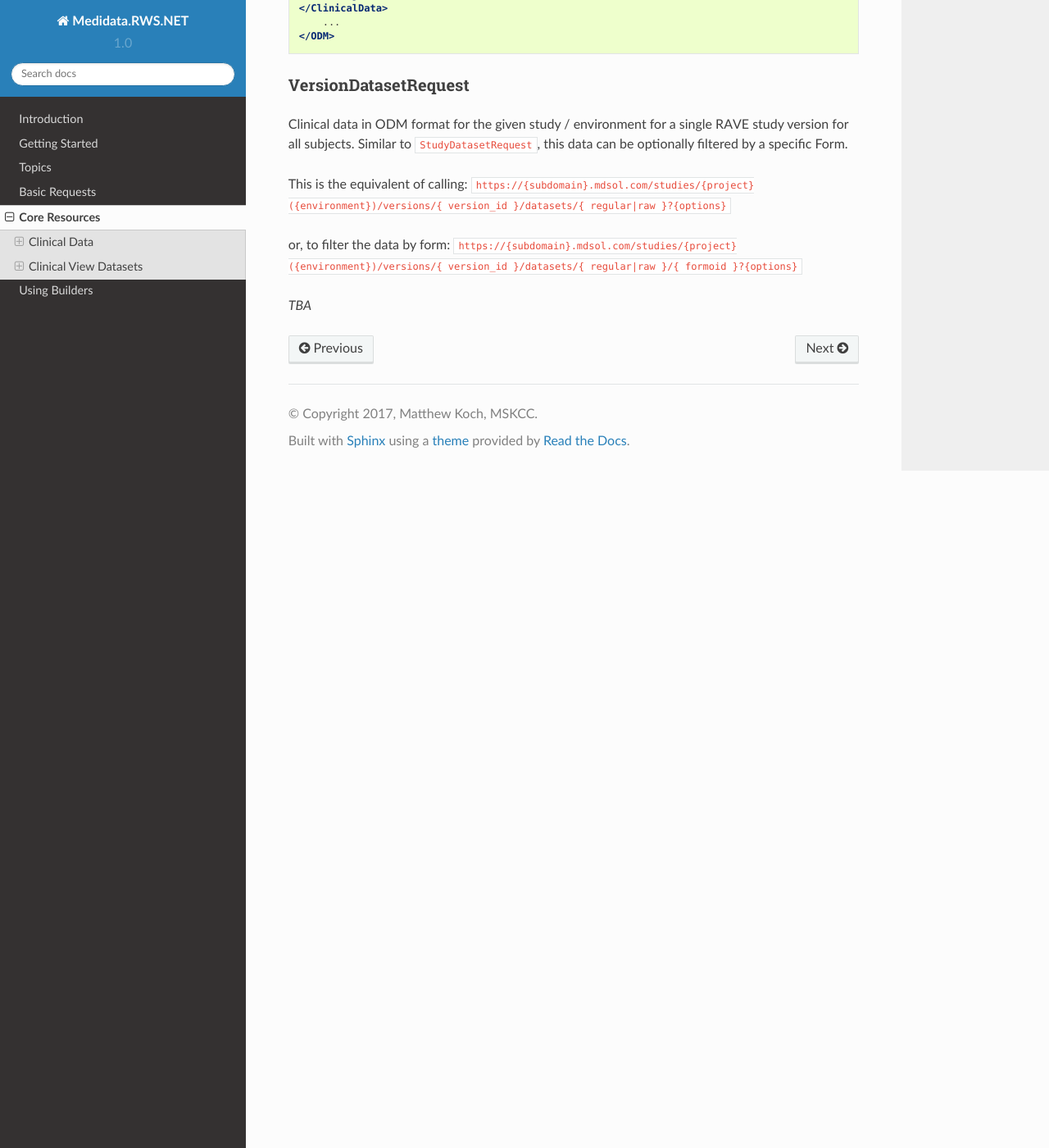
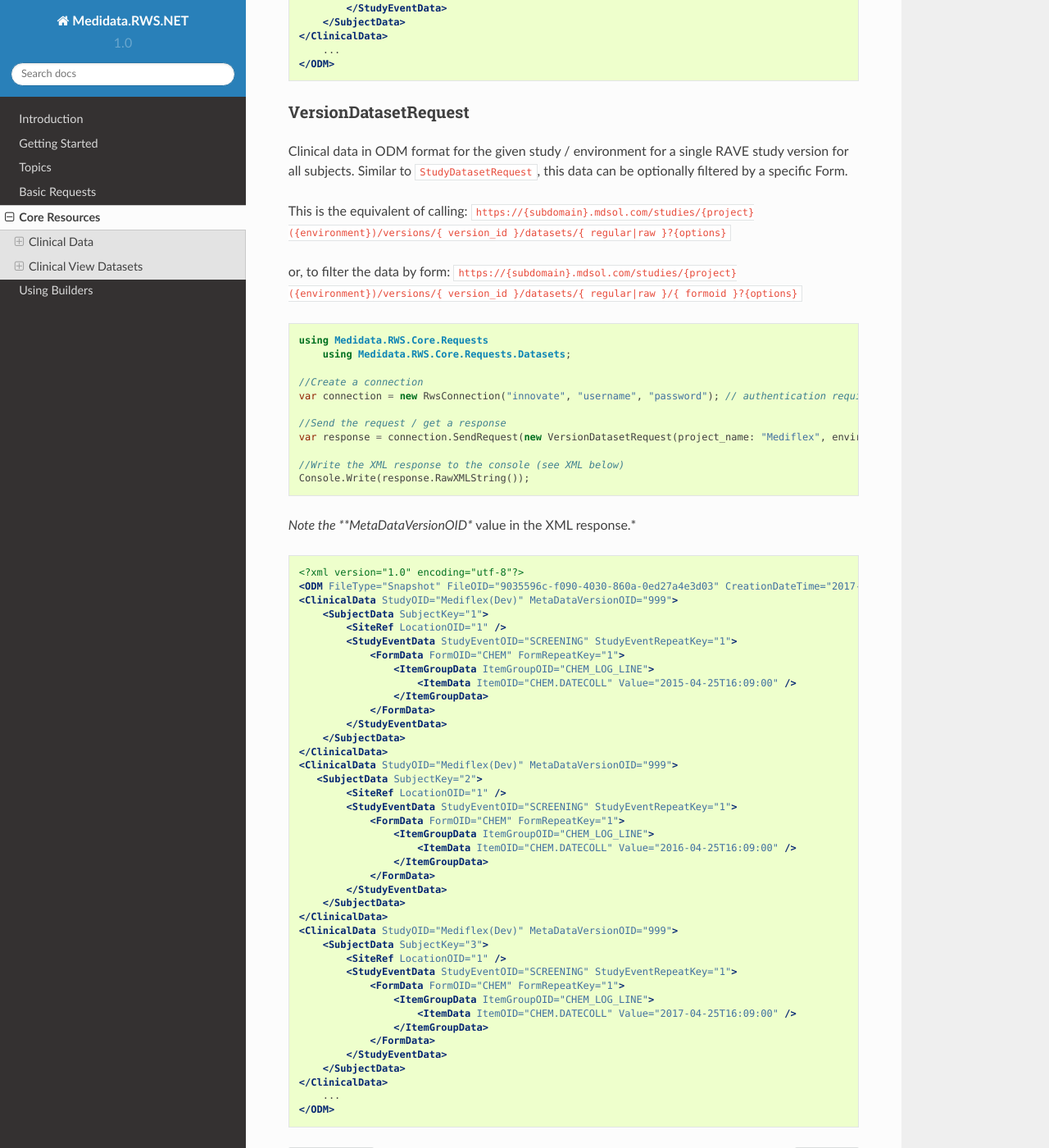
Before and after one commit to mskcc/Medidata.RWS.NET, a Sphinx documentation site: the page built from Medidata.RWS.NET/docs/core_resources.rst, in a window 1280 px wide and 1400 px high, scrolled down 4348 px. Shown: the whole window at 82% size. Built offline with Sphinx 7.4.7 and the Read the Docs theme 2.0.0, drawn with Linux system fonts in a browser that asks for light colours; some of the changed text lies outside the part shown.

Commit message:
documentation updates for VersionDatasetRequest

```diff
--- a/Medidata.RWS.NET/docs/core_resources.rst
+++ b/Medidata.RWS.NET/docs/core_resources.rst
@@ -113,7 +113,8 @@ or, to filter the data by form:
 
 .. code-block:: c#
 
-	using Medidata.RWS.Core.Requests.Implementations;
+	using Medidata.RWS.Core.Requests
+	using Medidata.RWS.Core.Requests.Datasets;
 
 	//Create a connection
 	var connection = new RwsConnection("innovate", "username", "password"); // authentication required
@@ -122,7 +123,7 @@ or, to filter the data by form:
 	var response = connection.SendRequest(new StudyDatasetRequest("Mediflex", "Prod", dataset_type: "regular")) as RWSResponse;
 
 	//Write the XML response to the console (see XML below)
-	Console.Write(response.xmlString);
+	Console.Write(response.RawXMLString());
 
 
 .. code-block:: xml
@@ -184,16 +185,17 @@ or, to filter the data by form:
 
 .. code-block:: c#
 
-	using Medidata.RWS.Core.Requests.Implementations;
+    using Medidata.RWS.Core.Requests
+	using Medidata.RWS.Core.Requests.Datasets;
 
-	//Create a connection
-	var connection = new RwsConnection("innovate", "username", "password"); // authentication required
+    //Create a connection
+    var connection = new RwsConnection("innovate", "username", "password"); // authentication required
 
-	//Send the request / get a response
-	var response = connection.SendRequest(new SubjectDatasetRequest("Mediflex", "Prod", subject_key: "1", dataset_type: "regular")) as RWSResponse;
+    //Send the request / get a response
+    var response = connection.SendRequest(new SubjectDatasetRequest("Mediflex", "Prod", subject_key: "1", dataset_type: "regular")) as RWSResponse;
 
-	//Write the XML response to the console (see XML below)
-	Console.Write(response.xmlString);
+    //Write the XML response to the console (see XML below)
+    Console.Write(response.RawXMLString());
 
 
 .. code-block:: xml
@@ -256,4 +258,62 @@ This is the equivalent of calling:
 or, to filter the data by form:
 ``https://{subdomain}.mdsol.com/studies/{project}({environment})/versions/{ version_id }/datasets/{ regular|raw }/{ formoid }?{options}``
 
-*TBA*
+
+.. code-block:: c#
+
+    using Medidata.RWS.Core.Requests
+	using Medidata.RWS.Core.Requests.Datasets;
+
+    //Create a connection
+    var connection = new RwsConnection("innovate", "username", "password"); // authentication required
+
+    //Send the request / get a response
+    var response = connection.SendRequest(new VersionDatasetRequest(project_name: "Mediflex", environment_name: "Dev", version_oid: "999")) as RWSResponse;
+
+    //Write the XML response to the console (see XML below)
+    Console.Write(response.RawXMLString());
+
+*Note the **MetaDataVersionOID** value in the XML response.*
+
+.. code-block:: xml
+
+    <?xml version="1.0" encoding="utf-8"?>
+    <ODM FileType="Snapshot" FileOID="9035596c-f090-4030-860a-0ed27a4e3d03" CreationDateTime="2017-06-05T13:28:39.325-00:00" ODMVersion="1.3" xmlns:mdsol="http://www.mdsol.com/ns/odm/metadata" xmlns:xlink="http://www.w3.org/1999/xlink" xmlns="http://www.cdisc.org/ns/odm/v1.3">
+    <ClinicalData StudyOID="Mediflex(Dev)" MetaDataVersionOID="999">
+        <SubjectData SubjectKey="1">
+            <SiteRef LocationOID="1" />
+            <StudyEventData StudyEventOID="SCREENING" StudyEventRepeatKey="1">
+                <FormData FormOID="CHEM" FormRepeatKey="1">
+                    <ItemGroupData ItemGroupOID="CHEM_LOG_LINE">
+                        <ItemData ItemOID="CHEM.DATECOLL" Value="2015-04-25T16:09:00" />
+                    </ItemGroupData>
+                </FormData>
+            </StudyEventData>
+        </SubjectData>
+    </ClinicalData>
+    <ClinicalData StudyOID="Mediflex(Dev)" MetaDataVersionOID="999">
+       <SubjectData SubjectKey="2">
+            <SiteRef LocationOID="1" />
+            <StudyEventData StudyEventOID="SCREENING" StudyEventRepeatKey="1">
+                <FormData FormOID="CHEM" FormRepeatKey="1">
+                    <ItemGroupData ItemGroupOID="CHEM_LOG_LINE">
+                        <ItemData ItemOID="CHEM.DATECOLL" Value="2016-04-25T16:09:00" />
+                    </ItemGroupData>
+                </FormData>
+            </StudyEventData>
+        </SubjectData>
+    </ClinicalData>
+    <ClinicalData StudyOID="Mediflex(Dev)" MetaDataVersionOID="999">
+        <SubjectData SubjectKey="3">
+            <SiteRef LocationOID="1" />
+            <StudyEventData StudyEventOID="SCREENING" StudyEventRepeatKey="1">
+                <FormData FormOID="CHEM" FormRepeatKey="1">
+                    <ItemGroupData ItemGroupOID="CHEM_LOG_LINE">
+                        <ItemData ItemOID="CHEM.DATECOLL" Value="2017-04-25T16:09:00" />
+                    </ItemGroupData>
+                </FormData>
+            </StudyEventData>
+        </SubjectData>
+    </ClinicalData>
+	...
+    </ODM>
```
